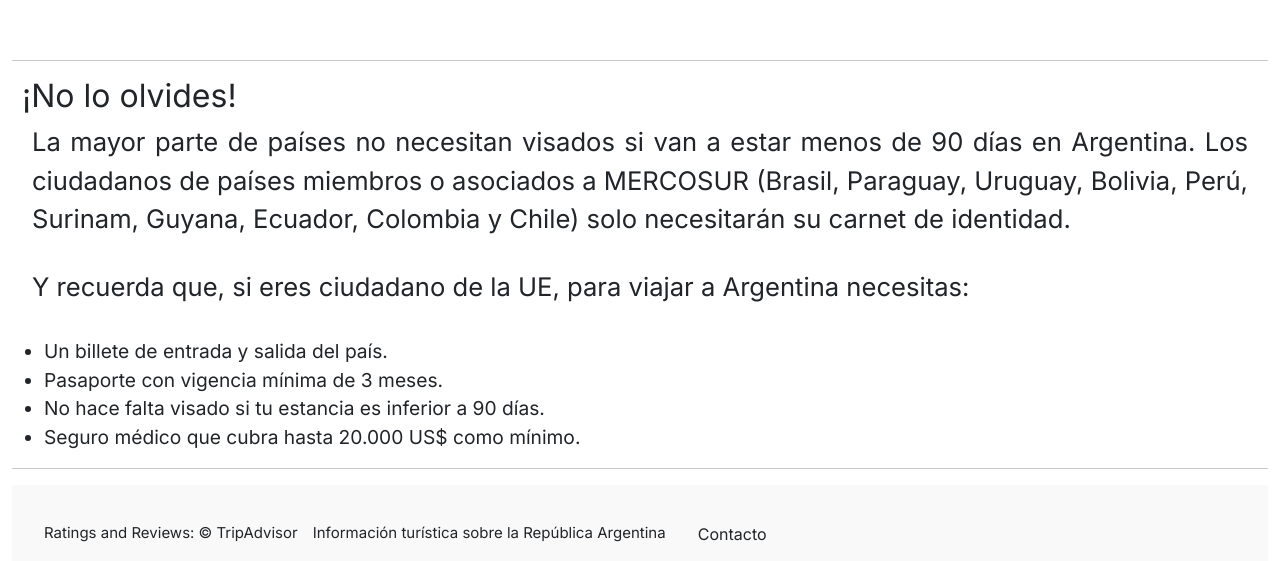
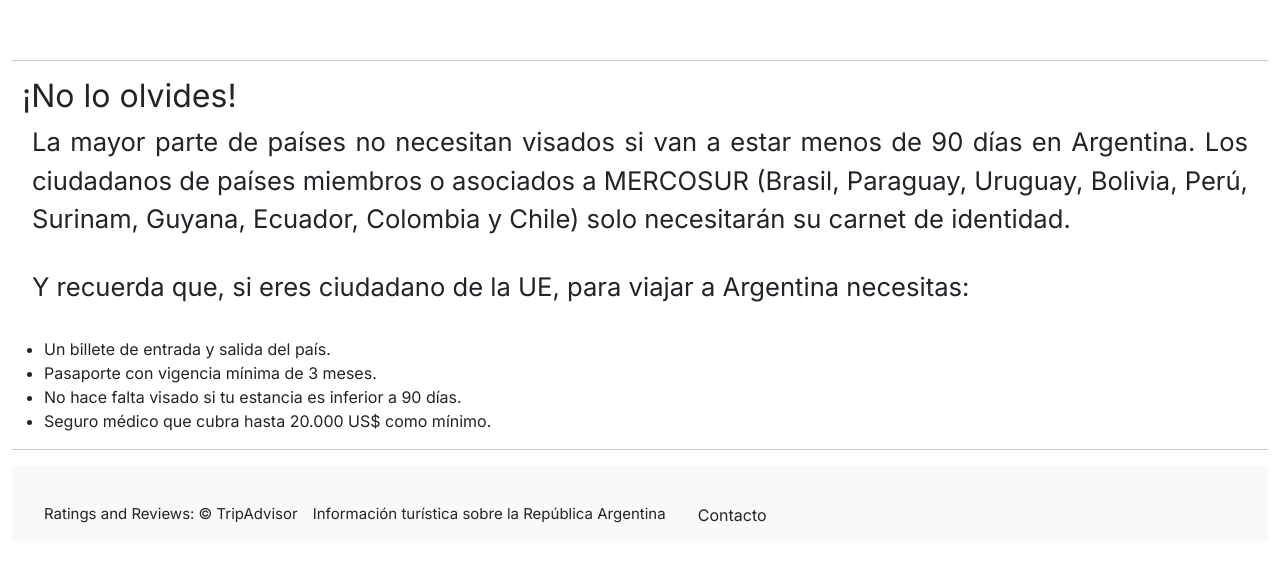
Before and after one commit to Federico-Chandia/Andes-Turismo, a website: page index.html in a window 1280 px wide. Shown: the part 6928-7489 px from the top of the page. Drawn offline with nearby package versions, Linux system fonts and the light colour scheme.

Commit message:
actualizacion 1.0

```diff
--- a/index.html
+++ b/index.html
@@ -151,7 +151,7 @@
     </div>
     <div class="recordatorio2">
       <p>Y recuerda que, si eres ciudadano de la UE, para viajar a Argentina necesitas:</p>
-      <ul>
+      <ul class="recordatorio-lista">
         <li>Un billete de entrada y salida del país.</li>
         <li>Pasaporte con vigencia mínima de 3 meses.</li>
         <li>No hace falta visado si tu estancia es inferior a 90 días.</li>
@@ -169,7 +169,7 @@
         <button type="button" class="btn pie-parrafo" data-bs-toggle="modal" data-bs-target="#myModal">
           Contacto
         </button>
-
+        <!--Modal de contacto-->
         <div class="modal fade" id="myModal">
           <div class="modal-dialog">
             <div class="modal-content">
```
